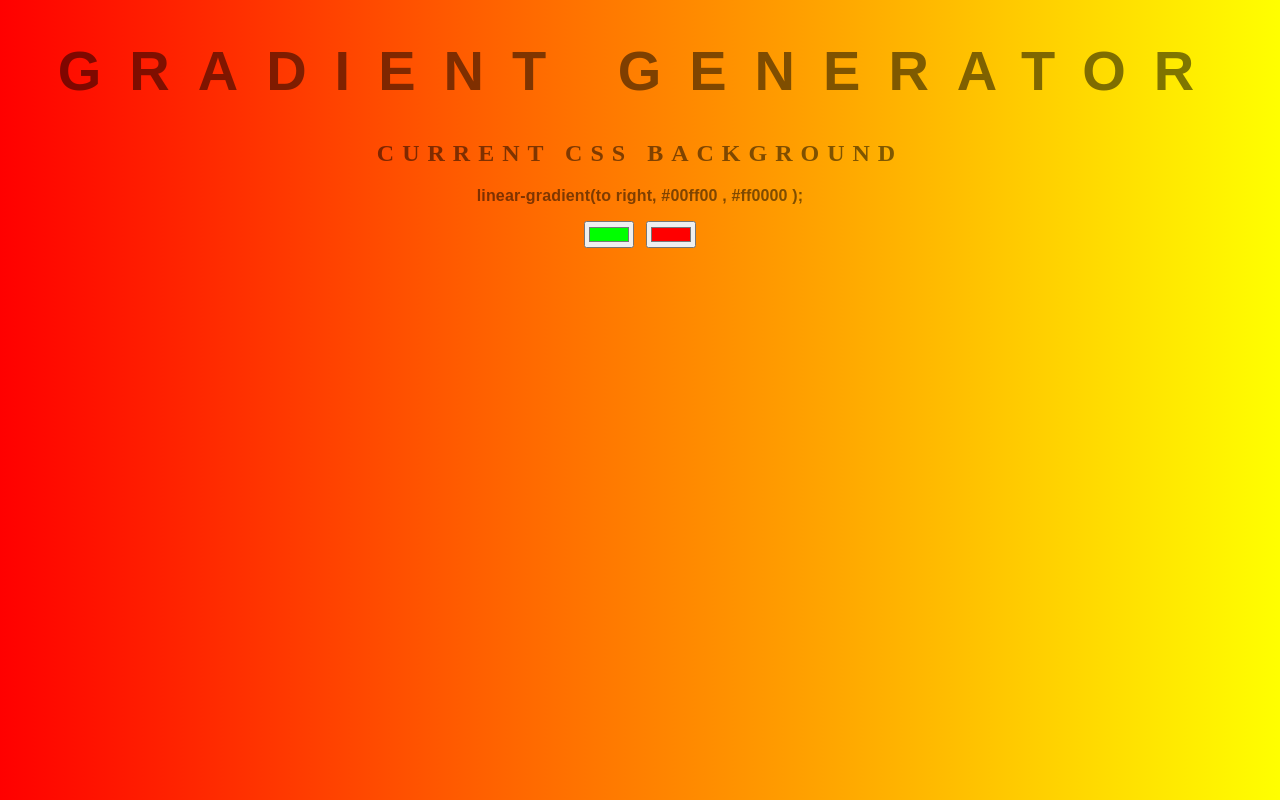
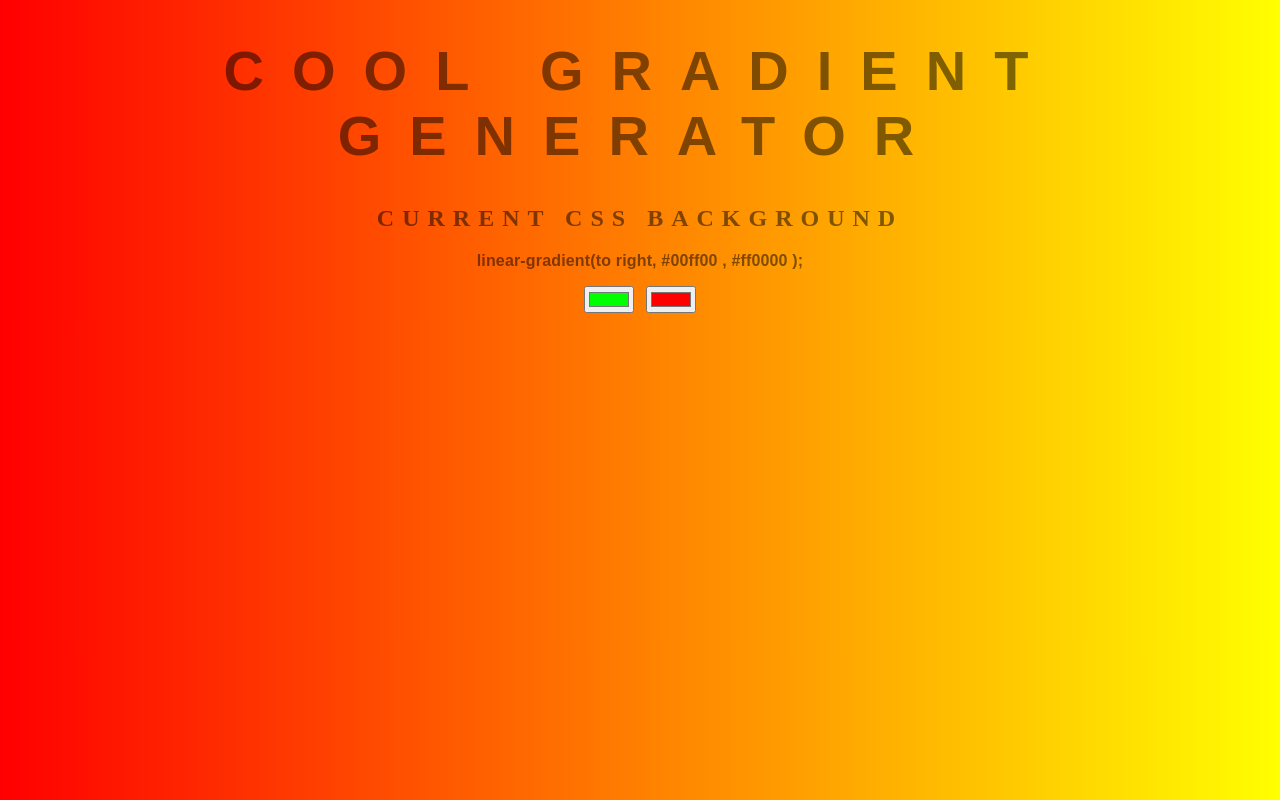
Before and after one commit to SohiniJana/background-generator, a plain HTML site: page index.html in a window 1280 px wide. Drawn offline with Linux system fonts and the light colour scheme.

Commit message:
changing title

```diff
--- a/index.html
+++ b/index.html
@@ -7,7 +7,7 @@
 	<link rel="stylesheet" type="text/css" href="style.css">
 </head>
 <body>
-	<h1>Gradient Generator</h1>
+	<h1>COOL 	Gradient Generator</h1>
 	<h2>Current CSS Background</h2>
 	<h3></h3>
 	<input class="color1" type="color" name="color1" value="#00ff00">
```
